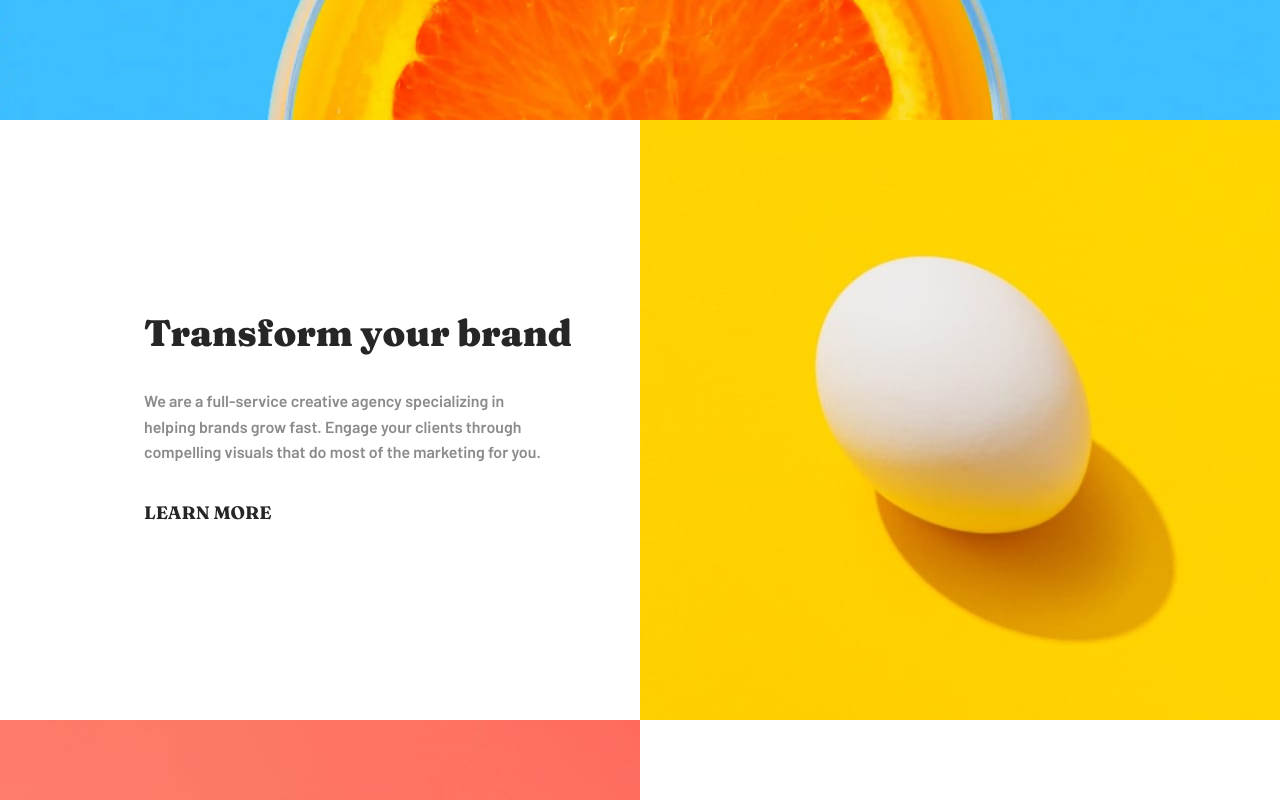
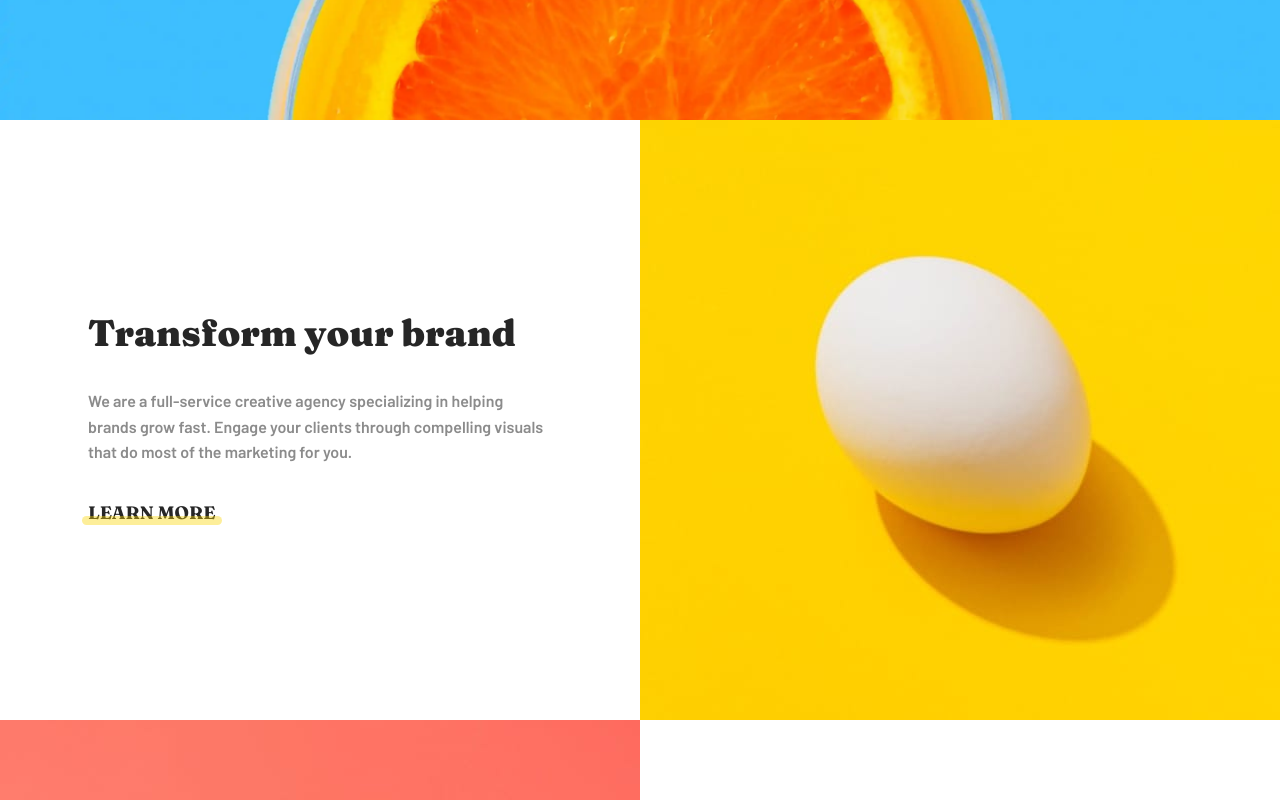
Before and after one commit to dimahvatit/sunnyside-project, a React (Create React App) app: page / in a window 1280 px wide. Shown: the part 680-1480 px from the top of the page. Built offline with nearby package versions, Linux system fonts and the light colour scheme.

Commit message:
fix "services" width

```diff
--- a/src/components/Footer/style.css
+++ b/src/components/Footer/style.css
@@ -63,5 +63,7 @@ footer .nav-link:hover {
 	.footer-menu {
 		gap: 0;
 		font-size: 1.7rem;
+		flex-direction: column;
+		margin: 3rem 0;
 	}
 }
--- a/src/components/Nav/style.css
+++ b/src/components/Nav/style.css
@@ -125,6 +125,7 @@
 		grid-template-rows: 88px;
 		padding: 0 1.5rem;
 		position: fixed;
+		gap: 0;
 	}
 
 	.nav-logo-wrap {
--- a/src/components/ServicesComp/ServLastSection.jsx
+++ b/src/components/ServicesComp/ServLastSection.jsx
@@ -7,7 +7,7 @@ const ServLastSection = ({ pageData }) => {
     const photoData = pageData.obj2;
 
     return (
-        <Row className="services-item services-lastitem container" id="services">
+        <Row className="services-item services-lastitem" id="services">
             <Col span={12} className="serv-text" style={{backgroundImage: `url(${designData.img})`}}>
                 <div className="serv-text-content" style={{color: "hsl(167, 40%, 24%)"}}>
                     <h2 className="serv-header" >{designData.headline}</h2>
--- a/src/components/ServicesComp/ServicesSection.jsx
+++ b/src/components/ServicesComp/ServicesSection.jsx
@@ -8,7 +8,7 @@ const ServicesSection = ({
     img
 }) => {
     return (
-        <Row className="services-item container">
+        <Row className="services-item">
             <Col span={12} className="serv-text">
                 <div className="serv-text-content">
                     <h2 className="serv-header">{headline}</h2>
--- a/src/components/ServicesComp/style.css
+++ b/src/components/ServicesComp/style.css
@@ -8,6 +8,7 @@
 
 .services-item:nth-child(2) .serv-text {
     order: 2;
+    justify-content: flex-start;
 }
 
 .services-item:nth-child(2) .serv-image-wrap {
@@ -22,11 +23,16 @@
     background: #fff;
 }
 
+.services-item:first-child .serv-text {
+    justify-content: flex-end;
+}
+
 .serv-text-content {
     display: flex;
     flex-direction: column;
     align-items: flex-start;
     gap: 2.2rem;
+    max-width: 700px;
 }
 
 .serv-header {
@@ -37,7 +43,6 @@
 }
 
 .serv-par {
-    width: 90%;
     font-family: 'Barlow', sans-serif;
     font-size: 1rem;
     font-weight: 600;
@@ -70,7 +75,6 @@
     border-radius: 7px;
     background-color: hsl(7, 99%, 70%);
     opacity: 0.4;
-    z-index: -1;
     position: absolute;
     left: -6px;
     right: -6px;
@@ -80,10 +84,6 @@
 
 .services-item:first-child .serv-button::after {
     background-color: hsl(51, 100%, 49%);
-}
-
-.services-item:first-child .serv-text {
-    padding: 0 3rem 0 9rem;
 }
 
 .serv-button:hover {
@@ -123,6 +123,12 @@
     color: inherit;
     font-size: 0.95rem;
     margin-bottom: 0.4rem;
+}
+
+@media screen and (min-width: 1800px) {
+    .services-item {
+        min-height: calc(100vw / 3);
+    }
 }
 
 @media screen and (max-width: 1000px) {
```
